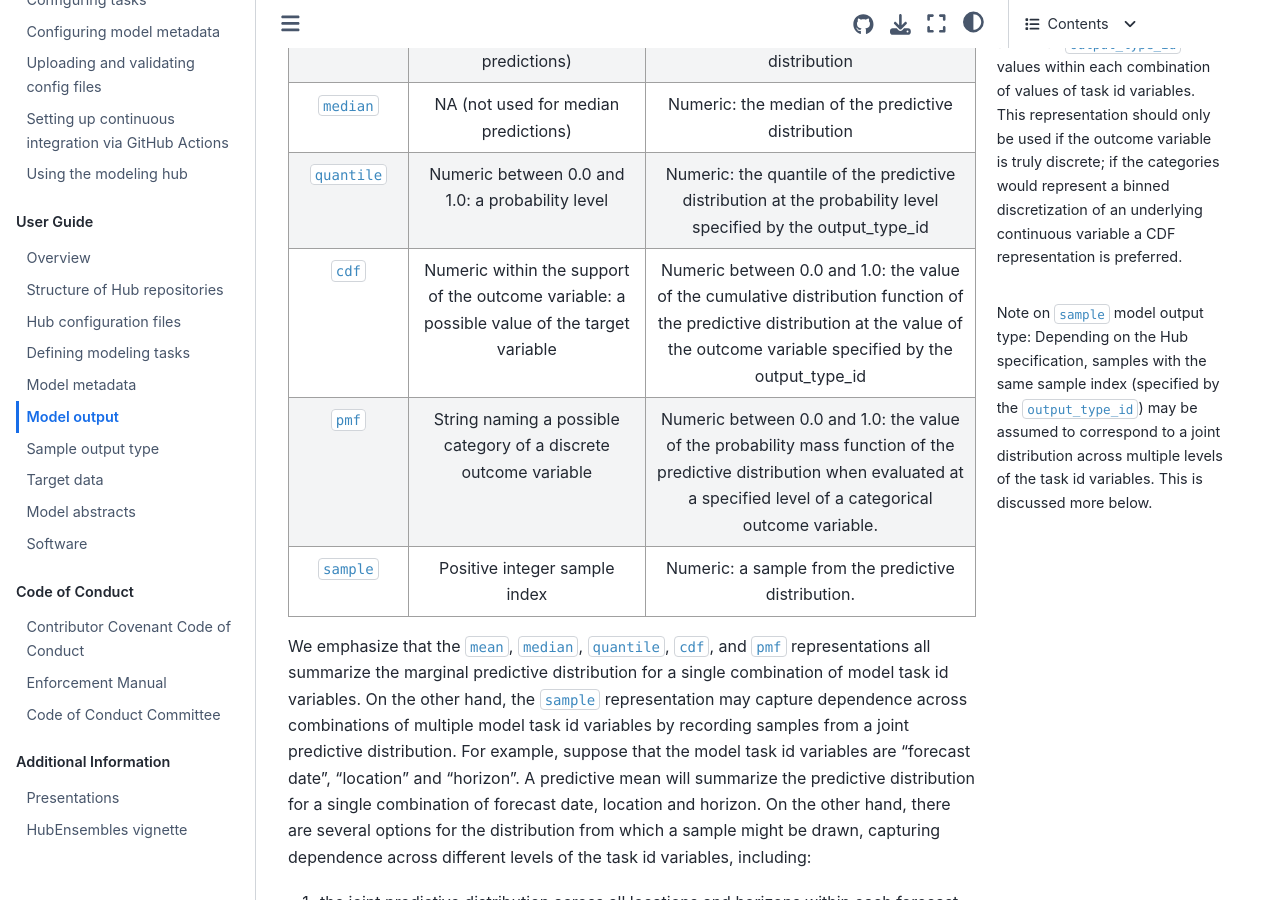
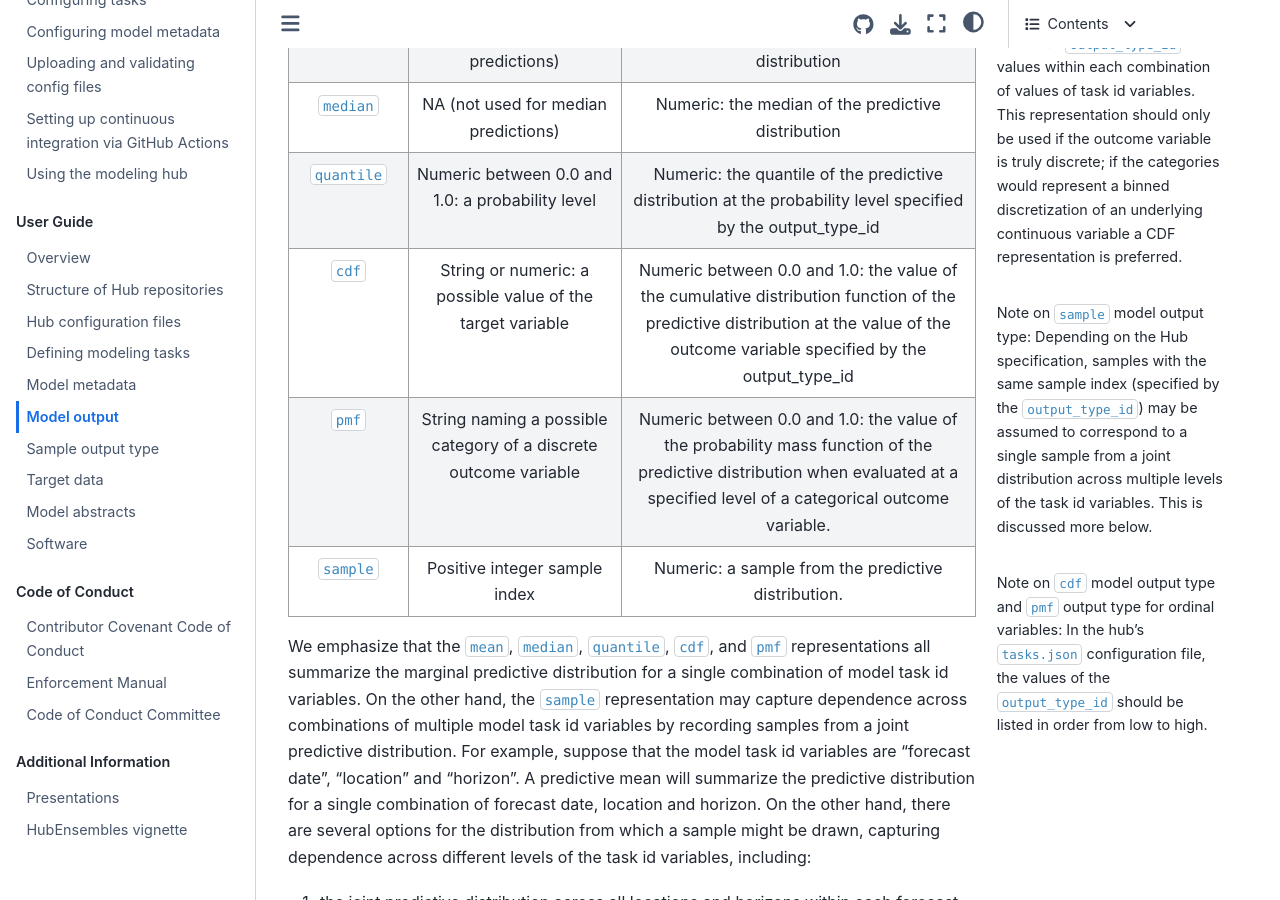
Before and after one commit to hubverse-org/hubDocs, a Sphinx documentation site: the page built from docs/source/user-guide/model-output.md, in a window 1280 px wide and 900 px high, scrolled down 1642 px. Built offline with Sphinx 7.4.7 and the Sphinx Book theme 1.1.4, drawn with Linux system fonts in a browser that asks for light colours; comment, search, counter and statistics services are not loaded.

Commit message:
note requirement on ordering of output_type_id values

````diff
--- a/docs/source/user-guide/model-output.md
+++ b/docs/source/user-guide/model-output.md
@@ -41,7 +41,11 @@ Note on `pmf` model output type: Values are required to sum to 1 across all `out
 ```
 
 ```{margin}
-Note on `sample` model output type: Depending on the Hub specification, samples with the same sample index (specified by the `output_type_id`) may be assumed to correspond to a joint distribution across multiple levels of the task id variables. This is discussed more below.
+Note on `sample` model output type: Depending on the Hub specification, samples with the same sample index (specified by the `output_type_id`) may be assumed to correspond to a single sample from a joint distribution across multiple levels of the task id variables. This is discussed more below.
+```
+
+```{margin}
+Note on `cdf` model output type and `pmf` output type for ordinal variables: In the hub's `tasks.json` configuration file, the values of the `output_type_id` should be listed in order from low to high.
 ```
 (output-type-table)=
 | `output_type` | `output_type_id` | `value` |
@@ -49,7 +53,7 @@ Note on `sample` model output type: Depending on the Hub specification, samples
 | `mean` | NA (not used for mean predictions) | Numeric: the mean of the predictive distribution |
 | `median` | NA (not used for median predictions) | Numeric: the median of the predictive distribution |
 | `quantile` | Numeric between 0.0 and 1.0: a probability level | Numeric: the quantile of the predictive distribution at the probability level specified by the output_type_id |
-| `cdf` | Numeric within the support of the outcome variable: a possible value of the target variable | Numeric between 0.0 and 1.0: the value of the cumulative distribution function of the predictive distribution at the value of the outcome variable specified by the output_type_id |
+| `cdf` | String or numeric: a possible value of the target variable | Numeric between 0.0 and 1.0: the value of the cumulative distribution function of the predictive distribution at the value of the outcome variable specified by the output_type_id |
 | `pmf` | String naming a possible category of a discrete outcome variable | Numeric between 0.0 and 1.0: the value of the probability mass function of the predictive distribution when evaluated at a specified level of a categorical outcome variable. |
 | `sample` | Positive integer sample index | Numeric: a sample from the predictive distribution.
 
````
